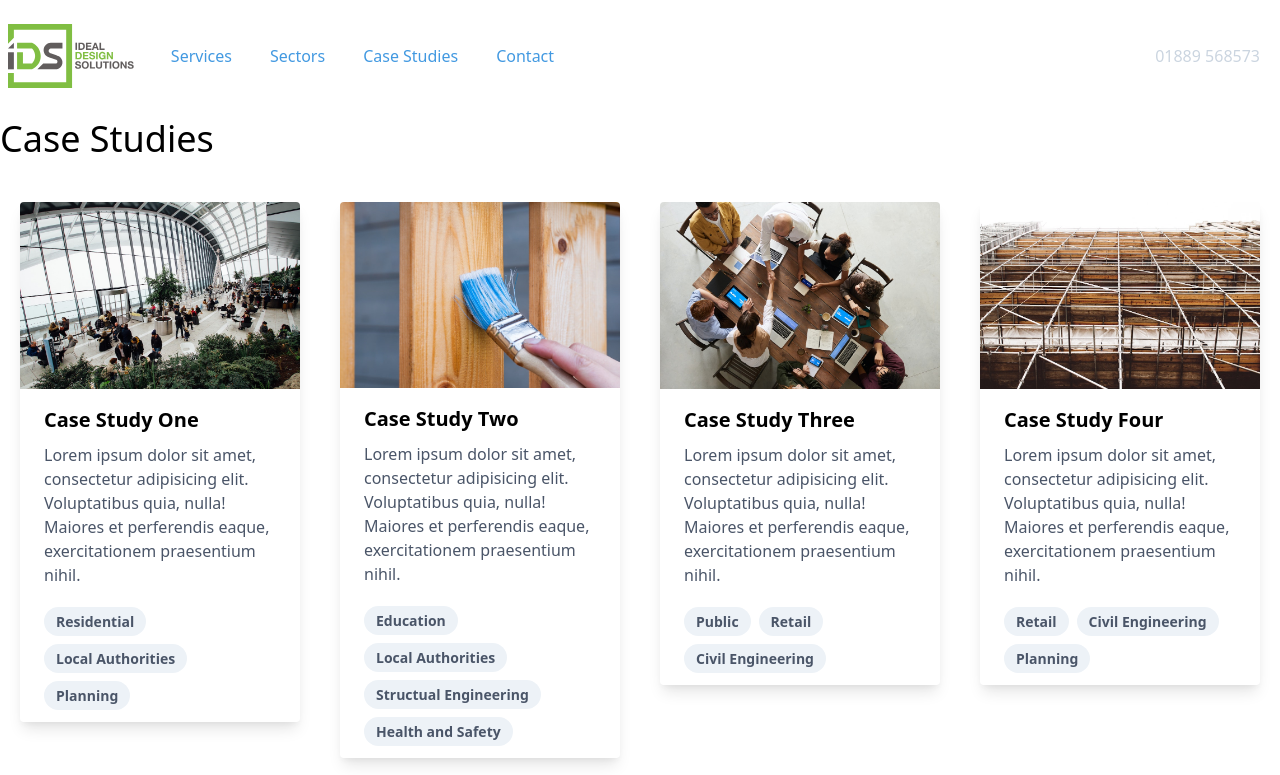
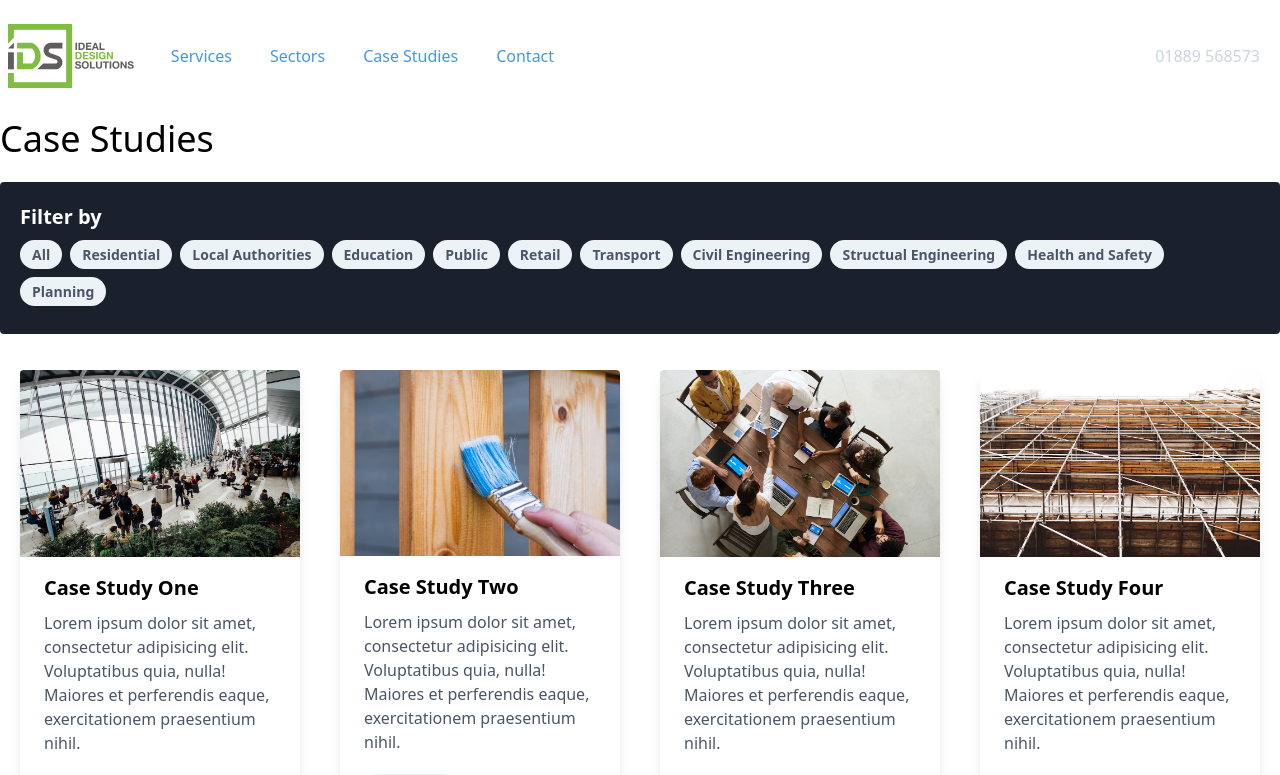
Before and after one commit to stevenalanwilson/ids-frontend-app, a Next.js app: page /casestudies in a window 1280 px wide. Shown: the top 775 px of the page. Built offline with nearby package versions, Linux system fonts and the light colour scheme.

Commit message:
Refactor Case Studies Page
- Add filter by sectors and services
- Add intercation to tag links

```diff
--- a/components/Card.js
+++ b/components/Card.js
@@ -19,10 +19,10 @@ function Card ({ data }) {
         </div>
         <div class='px-6 py-1'>
           {hasSectors && data.sectors.map(function (sector) {
-            return <Link href={sectorData.find(s => s.id === sector).link} key={sector}><a className='inline-block bg-gray-200 rounded-full px-3 py-1 text-sm font-semibold text-gray-700 mr-2 mb-2' key={sector}>{sectorData.find(s => s.id === sector).name}</a></Link>
+            return <Link href={sectorData.find(s => s.id === sector).link} key={sector}><a className='inline-block bg-gray-200 rounded-full px-3 py-1 text-sm font-semibold text-gray-700 hover:bg-gray-700 hover:text-gray-200 mr-2 mb-2' key={sector}>{sectorData.find(s => s.id === sector).name}</a></Link>
           })}
           {hasServices && data.services.map(function (sector) {
-            return <Link href={serviceData.find(s => s.id === sector).link} key={sector}><a className='inline-block bg-gray-200 rounded-full px-3 py-1 text-sm font-semibold text-gray-700 mr-2 mb-2' key={sector}>{serviceData.find(s => s.id === sector).name}</a></Link>
+            return <Link href={serviceData.find(s => s.id === sector).link} key={sector}><a className='inline-block bg-gray-200 rounded-full px-3 py-1 text-sm font-semibold text-gray-700 hover:bg-gray-700 hover:text-gray-200 mr-2 mb-2' key={sector}>{serviceData.find(s => s.id === sector).name}</a></Link>
           })}
         </div>
       </div>
--- a/pages/casestudies.js
+++ b/pages/casestudies.js
@@ -2,6 +2,7 @@ import Head from 'next/head'
 import Header from '../components/Header'
 import Footer from '../components/Footer'
 import Card from '../components/Card'
+import Link from 'next/link'
 
 import casestudiesData from '../data/casestudies'
 import sectorsData from '../data/sectors'
@@ -32,6 +33,24 @@ export default function casestudies (props) {
           <div className='w-1/2'>
             <h1 className='text-4xl'>Case Studies</h1>
             <h2 className='text-2xl'>{props.category}</h2>
+          </div>
+        </div>
+
+        <div className='flex my-4'>
+          <div className='w-full'>
+            <div className='bg-gray-900 p-5 rounded'>
+              <h3 className='text-white font-bold text-xl mb-2'>Filter by</h3>
+              <ul>
+                <li className='inline-block'><Link href='/casestudies'><a className='inline-block bg-gray-200 rounded-full px-3 py-1 text-sm font-semibold text-gray-700 hover:bg-gray-700 hover:text-gray-200 mr-2 mb-2'>All</a></Link></li>
+                {sectorsData.map(function (sector) {
+                  return <li className='inline-block' key={sector.id}><Link href={sector.link} key={sector.id}><a className='inline-block bg-gray-200 rounded-full px-3 py-1 text-sm font-semibold text-gray-700 hover:bg-gray-700 hover:text-gray-200 mr-2 mb-2' key={sector.id}>{sector.name}</a></Link></li>
+                })}
+                {servicesData.map(function (service) {
+                  return <li className='inline-block' key={service.id}><Link href={service.link} key={service.id}><a className='inline-block bg-gray-200 rounded-full px-3 py-1 text-sm font-semibold text-gray-700 hover:bg-gray-700 hover:text-gray-200 mr-2 mb-2' key={service.id}>{service.name}</a></Link></li>
+                })}
+              </ul>
+            </div>
+
           </div>
         </div>
 
```
